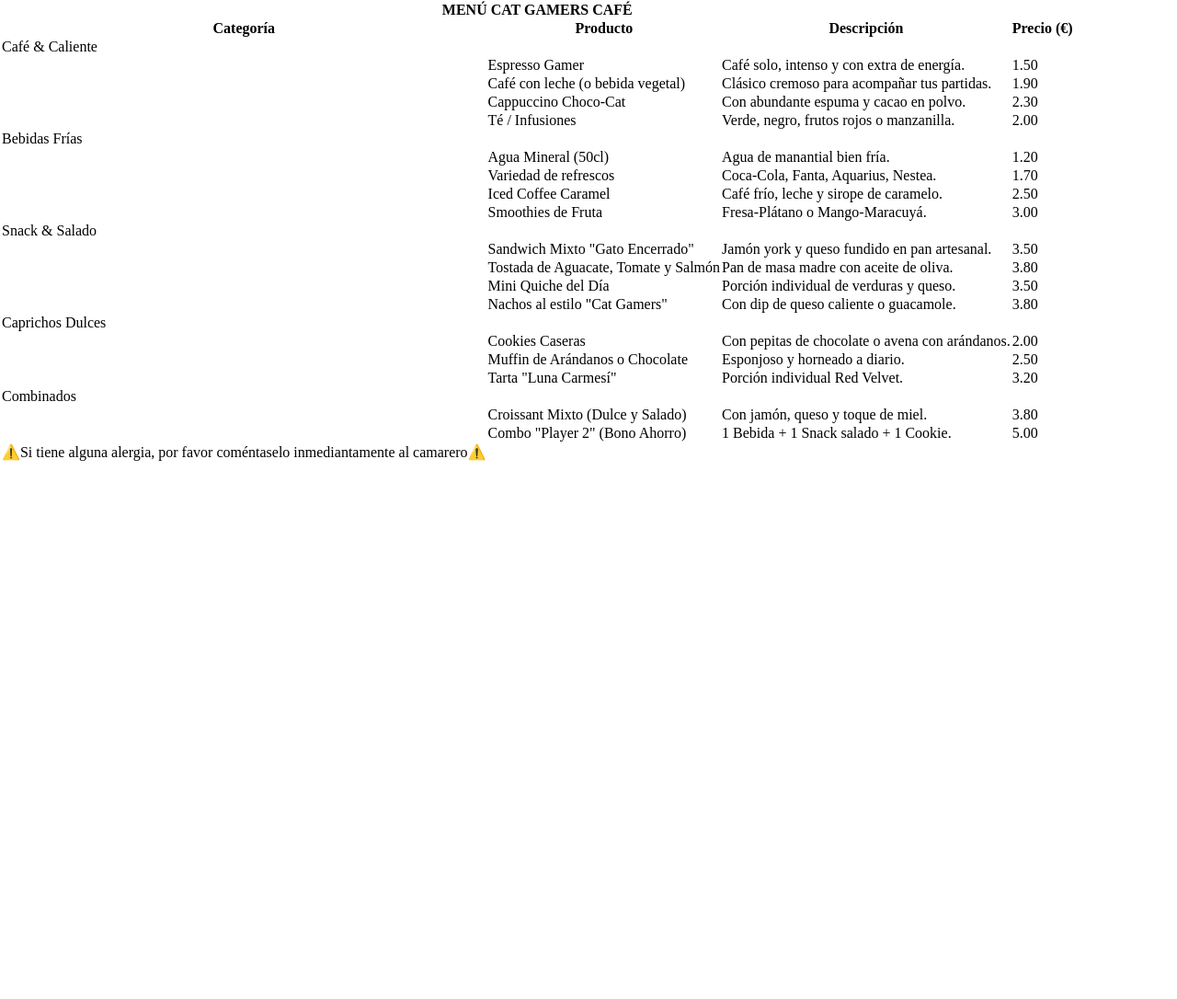
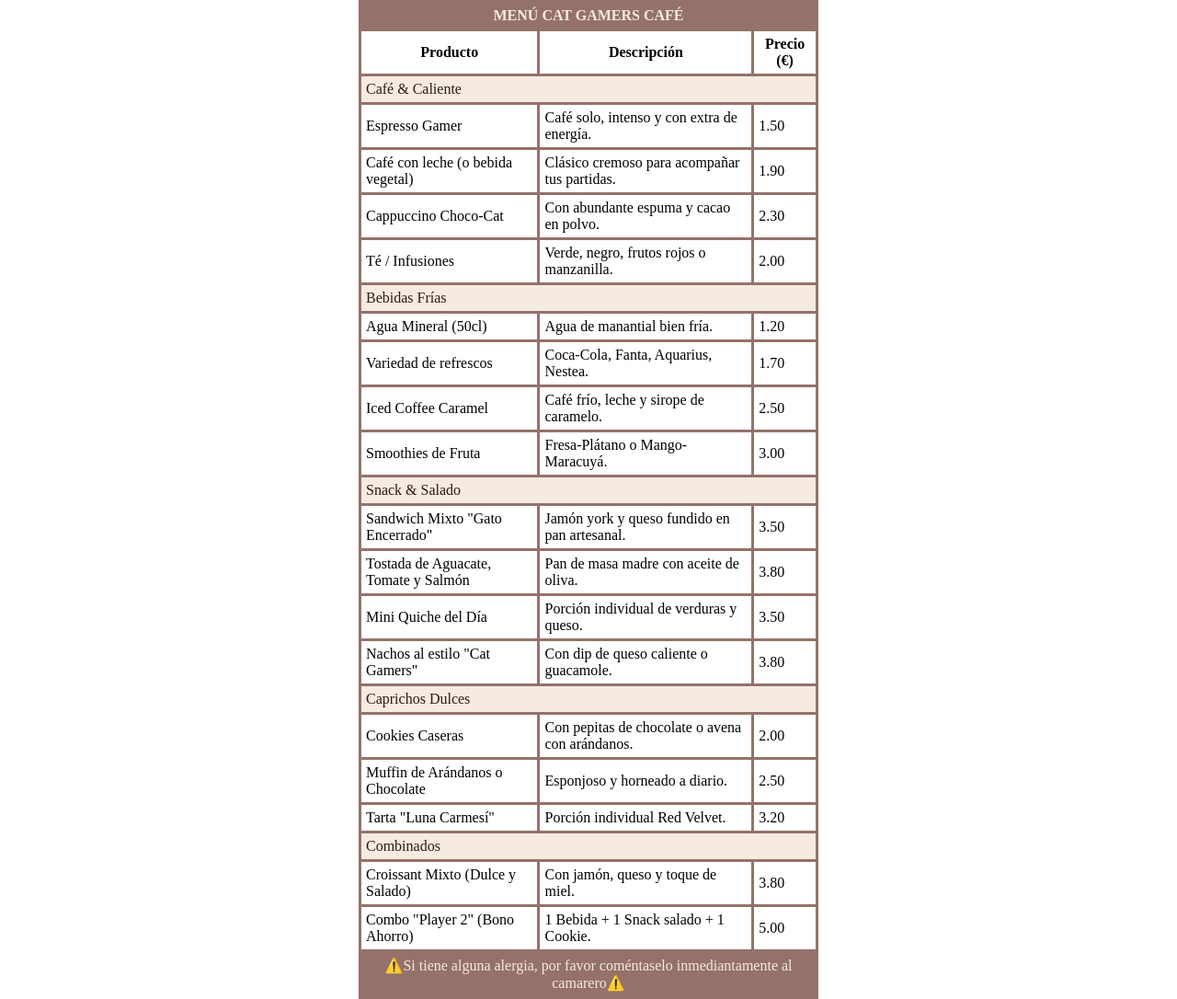
Before and after one commit to JSMaartinezz/Cat-Gamers, a plain HTML site: page Cat Gamers/carta.html in a window 1280 px wide. Shown: the whole page at 92% size. Before the commit the page ends 800 px from the top, so only its background shows below. Drawn offline with Linux system fonts and the light colour scheme.

Commit message:
style: carta

```diff
--- a/Cat Gamers/carta.html
+++ b/Cat Gamers/carta.html
@@ -10,10 +10,9 @@
 <table class="tabla-carta">
     <thead>
         <tr>
-            <th colspan="4" class="titulo-menu">MENÚ CAT GAMERS CAFÉ</th>
+            <th colspan="3" class="titulo-menu">MENÚ CAT GAMERS CAFÉ</th>
         </tr>
         <tr class="cabecera-columnas">
-            <th>Categoría</th>
             <th>Producto</th>
             <th>Descripción</th>
             <th>Precio (€)</th>
@@ -22,28 +21,24 @@
     <tbody>
         <!-- BEBIDAS CALIENTES -->
         <tr class="fila-categoria">
-            <td colspan="4">Café & Caliente</td>
+            <td colspan="3">Café & Caliente</td>
         </tr>
         <tr>
-            <td></td>
             <td>Espresso Gamer</td>
             <td>Café solo, intenso y con extra de energía.</td>
             <td class="precio">1.50</td>
         </tr>
         <tr>
-            <td></td>
             <td>Café con leche (o bebida vegetal)</td>
             <td>Clásico cremoso para acompañar tus partidas.</td>
             <td class="precio">1.90</td>
         </tr>
         <tr>
-            <td></td>
             <td>Cappuccino Choco-Cat</td>
             <td>Con abundante espuma y cacao en polvo.</td>
             <td class="precio">2.30</td>
         </tr>
         <tr>
-            <td></td>
             <td>Té / Infusiones</td>
             <td>Verde, negro, frutos rojos o manzanilla.</td>
             <td class="precio">2.00</td>
@@ -51,28 +46,24 @@
 
         <!-- BEBIDAS FRÍAS -->
         <tr class="fila-categoria">
-            <td colspan="4">Bebidas Frías</td>
+            <td colspan="3">Bebidas Frías</td>
         </tr>
         <tr>
-            <td></td>
             <td>Agua Mineral (50cl)</td>
             <td>Agua de manantial bien fría.</td>
             <td class="precio">1.20</td>
         </tr>
         <tr>
-            <td></td>
             <td>Variedad de refrescos</td>
             <td>Coca-Cola, Fanta, Aquarius, Nestea.</td>
             <td class="precio">1.70</td>
         </tr>
         <tr>
-            <td></td>
             <td>Iced Coffee Caramel</td>
             <td>Café frío, leche y sirope de caramelo.</td>
             <td class="precio">2.50</td>
         </tr>
         <tr>
-            <td></td>
             <td>Smoothies de Fruta</td>
             <td>Fresa-Plátano o Mango-Maracuyá.</td>
             <td class="precio">3.00</td>
@@ -80,28 +71,24 @@
 
         <!-- SNACKS & SALADO -->
         <tr class="fila-categoria">
-            <td colspan="4">Snack & Salado</td>
+            <td colspan="3">Snack & Salado</td>
         </tr>
         <tr>
-            <td></td>
             <td>Sandwich Mixto "Gato Encerrado"</td>
             <td>Jamón york y queso fundido en pan artesanal.</td>
             <td class="precio">3.50</td>
         </tr>
         <tr>
-            <td></td>
             <td>Tostada de Aguacate, Tomate y Salmón</td>
             <td>Pan de masa madre con aceite de oliva.</td>
             <td class="precio">3.80</td>
         </tr>
         <tr>
-            <td></td>
             <td>Mini Quiche del Día</td>
             <td>Porción individual de verduras y queso.</td>
             <td class="precio">3.50</td>
         </tr>
         <tr>
-            <td></td>
             <td>Nachos al estilo "Cat Gamers"</td>
             <td>Con dip de queso caliente o guacamole.</td>
             <td class="precio">3.80</td>
@@ -109,22 +96,19 @@
 
         <!-- DULCES -->
         <tr class="fila-categoria">
-            <td colspan="4">Caprichos Dulces</td>
+            <td colspan="3">Caprichos Dulces</td>
         </tr>
         <tr>
-            <td></td>
             <td>Cookies Caseras</td>
             <td>Con pepitas de chocolate o avena con arándanos.</td>
             <td class="precio">2.00</td>
         </tr>
         <tr>
-            <td></td>
             <td>Muffin de Arándanos o Chocolate</td>
             <td>Esponjoso y horneado a diario.</td>
             <td class="precio">2.50</td>
         </tr>
         <tr>
-            <td></td>
             <td>Tarta "Luna Carmesí"</td>
             <td>Porción individual Red Velvet.</td>
             <td class="precio">3.20</td>
@@ -132,16 +116,14 @@
 
         <!-- COMBINADOS -->
         <tr class="fila-categoria">
-            <td colspan="4">Combinados</td>
+            <td colspan="3">Combinados</td>
         </tr>
         <tr>
-            <td></td>
             <td>Croissant Mixto (Dulce y Salado)</td>
             <td>Con jamón, queso y toque de miel.</td>
             <td class="precio">3.80</td>
         </tr>
         <tr>
-            <td></td>
             <td>Combo "Player 2" (Bono Ahorro)</td>
             <td>1 Bebida + 1 Snack salado + 1 Cookie.</td>
             <td class="precio">5.00</td>
@@ -149,7 +131,7 @@
     </tbody>
     <tfoot class="footer-tabla">
         <tr>
-            <td>⚠️Si tiene alguna alergia, por favor
+            <td colspan="3">⚠️Si tiene alguna alergia, por favor
                     coméntaselo inmediantamente al camarero⚠️</td>
         </tr>
     </tfoot>
--- a/Cat Gamers/css/carta.css
+++ b/Cat Gamers/css/carta.css
@@ -14,6 +14,27 @@
     margin: 0;
     padding: 0;
 }
-.footer-tabla {
+.titulo-menu {
+    background: var(--color-borde-hamburguesa);
+    color: var(--color-fondo-principal);
+}
+.tabla-carta {
+    margin: auto;
+    max-width: 500px;
+    width: 95%;
+    border: 3px solid var(--color-borde-hamburguesa);
     border-collapse: collapse;
 }
+th, td {
+    border: 3px solid var(--color-borde-hamburguesa);
+    padding: 5px;
+}
+.fila-categoria {
+    background-color: var(--color-fondo-principal);
+    color: var(--color-texto-fondo);
+}
+.footer-tabla {
+    text-align: center;
+    background-color: var(--color-borde-hamburguesa);
+    color: var(--color-fondo-principal);
+}
```
Also changed, not shown: Cat Gamers/index.html (+1 -1 lines).
